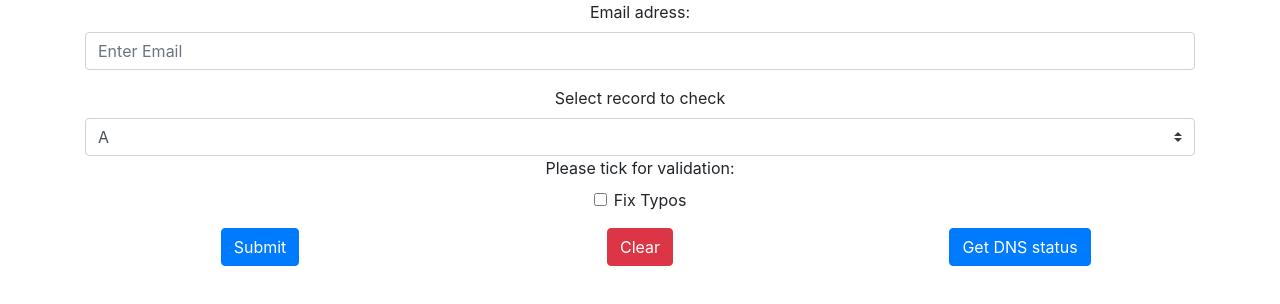
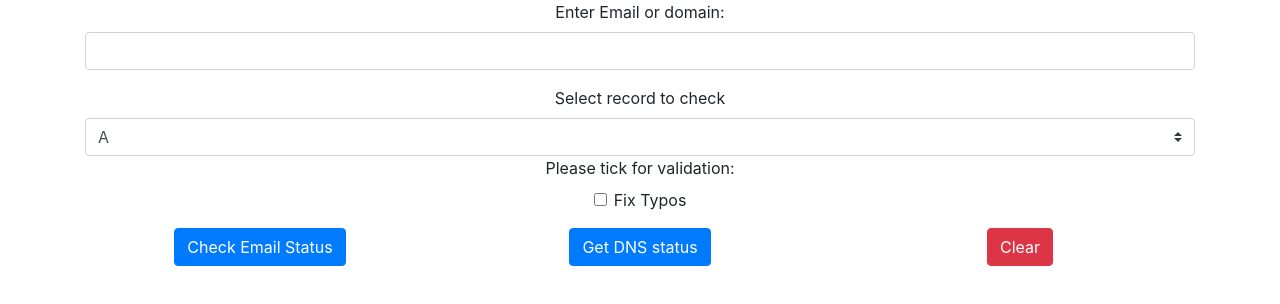
Before and after one commit to theleper676/email-validator, a React (Create React App) app: page / in a window 1280 px wide. Shown: the top 304 px of the page. Built offline with nearby package versions, Linux system fonts and the light colour scheme.

Commit message:
added different DNS servers

```diff
--- a/src/Components/Form.tsx
+++ b/src/Components/Form.tsx
@@ -64,7 +64,7 @@ function ValidationForm() {
       .post("https://api.perfops.net/run/dns-resolve", {
         target: state.email,
         param: record,
-        dnsServer: "127.0.0.1",
+        dnsServer: "8.8.8.8,208.67.222.222,199.85.126.10,64.6.64.6,8.26.56.26,209.244.0.3",
         location: "world",
         limit: 1,
       })
@@ -112,10 +112,9 @@ function ValidationForm() {
           <Row>
             <Col>
               <Form.Group controlId="emailValidation">
-                <Form.Label>Email adress: </Form.Label>
+                <Form.Label>Enter Email or domain: </Form.Label>
                 <Form.Control
-                  type="email"
-                  placeholder="Enter Email"
+                  type="text"
                   className="input-field"
                   onChange={handleEmailChange}
                 />
@@ -160,11 +159,8 @@ function ValidationForm() {
           <Row>
             <Col>
               <Button variant="primary" type="submit">
-                Submit
+                Check Email Status
               </Button>
-            </Col>
-            <Col>
-              <Button variant="danger">Clear</Button>
             </Col>
             <Col>
               <Button
@@ -174,6 +170,10 @@ function ValidationForm() {
                 Get DNS status
               </Button>
             </Col>
+            <Col>
+              <Button variant="danger">Clear</Button>
+            </Col>
+
           </Row>
         </Container>
       </Form>
```
